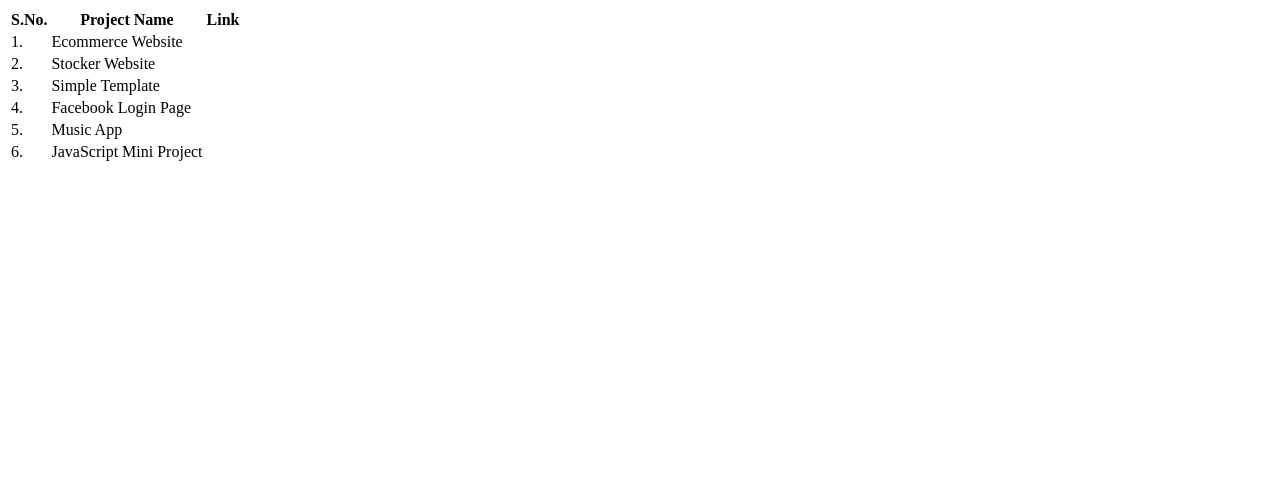
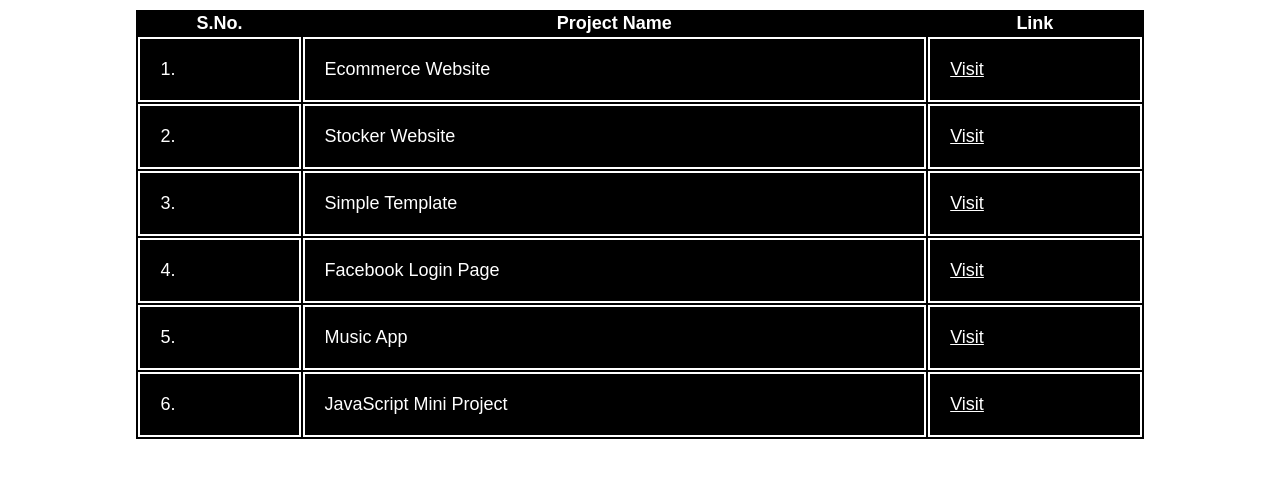
Before and after one commit to VishalPareek9024/TableOfAllProjects, a plain HTML site: page index.html in a window 1280 px wide. Drawn offline with Linux system fonts and the light colour scheme.

Commit message:
All Projects new

```diff
--- a/index.html
+++ b/index.html
@@ -4,6 +4,32 @@
     <meta charset="UTF-8">
     <meta name="viewport" content="width=device-width, initial-scale=1.0">
     <title>My All Projects </title>
+
+    <style>
+        body{
+            font-family: Arial, Helvetica, sans-serif;
+        }
+
+        table{
+            width: 80%;
+            margin: auto;
+            background-color: black;
+            color: white;
+            border: 2px solid white;
+            font-size: 18px;
+        }
+
+        td,tr{
+            border: 2px solid white;
+            padding: 20px;
+        }
+
+        a{
+            color: white;
+        }
+
+
+    </style>
 </head>
 <body>
     <table>
@@ -19,41 +45,41 @@
             <tr>
                 <td>1.</td>
                 <td>Ecommerce Website</td>
-                <td><a href="./FirstEcommerceWebsite/HTML/index.html"></a></td>
+                <td><a href="./FirstEcommerceWebsite/HTML/index.html">Visit</a></td>
             </tr>
 
 
             <tr>
                 <td>2.</td>
                 <td>Stocker Website</td>
-                <td><a href=""></a></td>
+                <td><a href="">Visit</a></td>
             </tr>
 
 
             <tr>
                 <td>3.</td>
                 <td>Simple Template</td>
-                <td><a href="./MachineTestDesign/HTML/index.html"></a></td>
+                <td><a href="./MachineTestDesign/HTML/index.html">Visit</a></td>
             </tr>
 
 
             <tr>
                 <td>4.</td>
                 <td>Facebook Login Page</td>
-                <td><a href="./FaceBook/index.html"></a></td>
+                <td><a href="./FaceBook/index.html">Visit</a></td>
             </tr>
 
 
             <tr>
                 <td>5.</td>
                 <td>Music App</td>
-                <td><a href="./MusicApp/index.html"></a></td>
+                <td><a href="./MusicApp/index.html">Visit</a></td>
             </tr>
 
             <tr>
                 <td>6.</td>
                 <td>JavaScript Mini Project</td>
-                <td><a href="./JavaScriptMiniProject1/index.html"></a></td>
+                <td><a href="./JavaScriptMiniProject1/index.html">Visit</a></td>
             </tr>
 
         </tbody>
```
